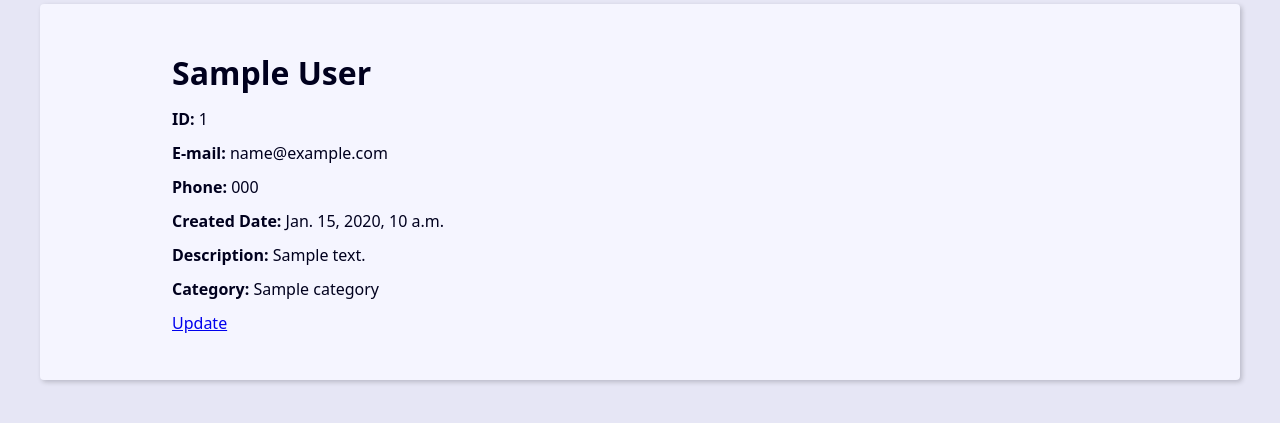
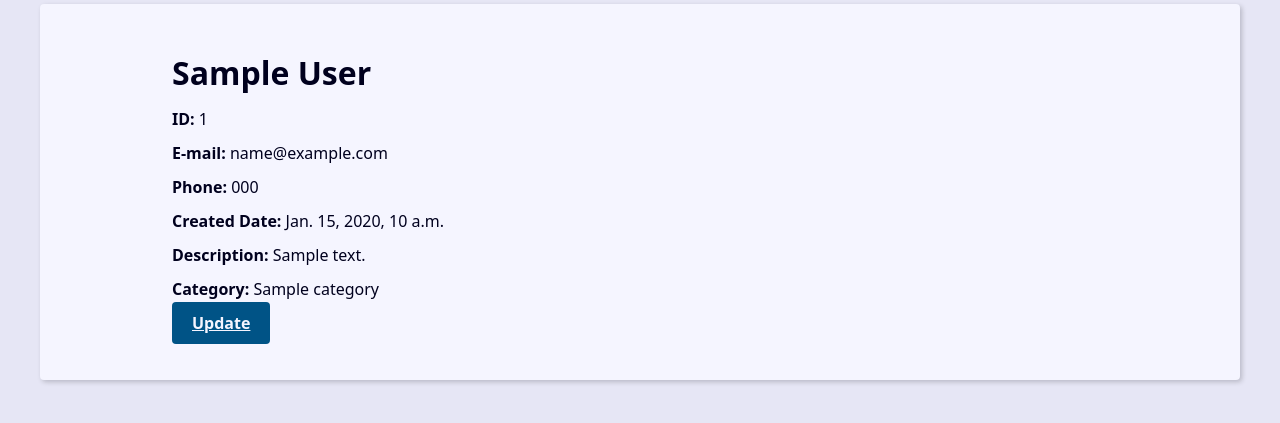
Before and after one commit to ecopque/schedule_project, a Django app: page /contacts/1/read/ in a window 1280 px wide. Shown: the part 265-688 px from the top of the page. Run offline with Django 5.2, Linux system fonts and the light colour scheme; tables that the repository leaves empty hold one stand-in row (values such as "Sample post").

Commit message:
Under construction.

```diff
--- a/contact/templates/contact/contact.html
+++ b/contact/templates/contact/contact.html
@@ -5,8 +5,9 @@
 {% block content %}
     <div class="single-contact"> <!-- # my_project/contact/templates/contact/index.html-->
         <h1 class="single-contact-name"> <!-- # my_project/contact/templates/contact/index.html-->
-            {{contact.first_name}} {{contact.last_name}} <!-- ## # my_project/contact/views/contact_views.py-->
+            {{contact.first_name}} {{contact.last_name}} <!-- # my_project/contact/views/contact_views.py-->
         </h1>
+
         <p><b>ID:</b> {{contact.id}}</p> <!-- # my_project/contact/views/contact_views.py, # my_project/contact/models.py-->
         <p><b>E-mail:</b> {{contact.email}}</p> <!-- # my_project/contact/views/contact_views.py, # my_project/contact/models.py-->
         <p><b>Phone:</b> {{contact.phone}}</p> <!-- # my_project/contact/views/contact_views.py, # my_project/contact/models.py-->
@@ -14,10 +15,9 @@
         <p><b>Description:</b> {{contact.description}}</p> <!-- # my_project/contact/views/contact_views.py, # my_project/contact/models.py-->
         <p><b>Category:</b> {{contact.category.name}}</p> <!-- # my_project/contact/views/contact_views.py, # my_project/contact/models.py-->
 
-        <div class="contact-links">
-            <a href="{% url 'contact_update' contact.id %}"> <!-- ##  my_project/base_static/global/css/style.css -->
-                Update
-            </a>
+        <div class="contact-links"> <!-- ##  # my_project/base_static/global/css/style.css -->
+            <a class="btn btn-link" href="{% url 'contact_update' contact.id %}">Update</a> <!-- ## # my_project/base_static/global/css/style.css | # my_project/contact/urls.py | # my_project/contact/views/contact_views.py -->
         </div>
+
     </div>
 {% endblock content %}
--- a/contact/views/contact_views.py
+++ b/contact/views/contact_views.py
@@ -16,7 +16,7 @@ def func_index(request):
     page_number = request.GET.get("page")
     page_obj = paginator.get_page(page_number)
     # context = {'contacts': contacts, 'site_title': 'Contacts - '}
-    context = {'page_obj': page_obj, 'site_title': 'Contacts - '}# my_project/contact/templates/contact/index.html
+    context = {'page_obj': page_obj, 'site_title': 'Contacts - '} # my_project/contact/templates/contact/index.html
 
     return render(request, 'contact/index.html', context) # my_project/contact/templates/contact/index.html
 
```
